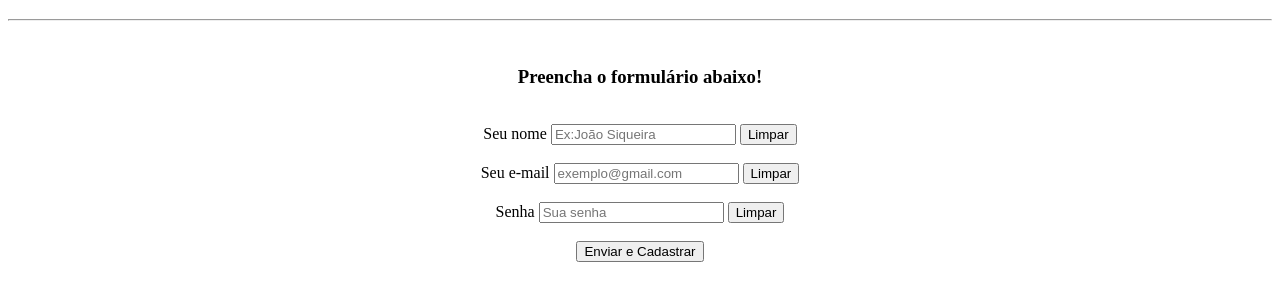
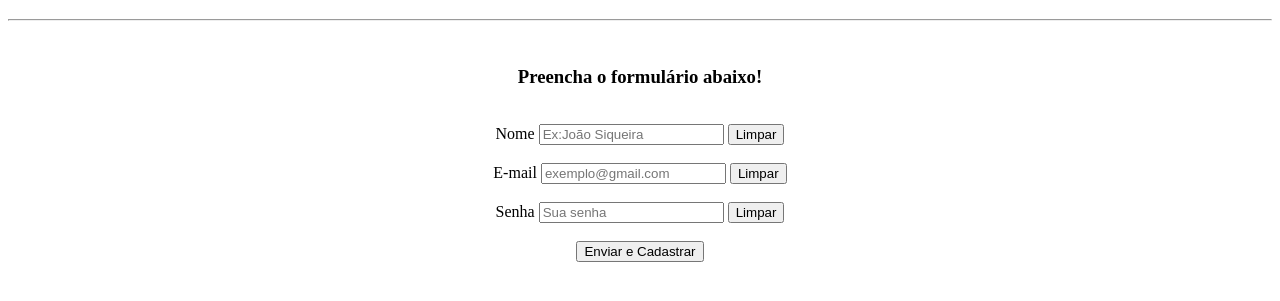
Before and after one commit to SiqueiraCSS/curso_ebac_frontent, a plain HTML site: page Curso HTML/index.html in a window 1280 px wide. Shown: the part 61-362 px from the top of the page. Drawn offline with Linux system fonts and the light colour scheme.

Commit message:
Curso HTML

```diff
--- a/Curso HTML/index.html
+++ b/Curso HTML/index.html
@@ -14,16 +14,16 @@
         <h3>Preencha o formulário abaixo!</h3>
         <br>
         <form>
-            <label>Seu nome</label>
-            <input type="text" placeholder="Ex:João Siqueira"> <button type="reset">Limpar</button>
+            <label for="Nome">Nome</label>
+            <input id="Seu nome" type="text" placeholder="Ex:João Siqueira"> <button type="reset">Limpar</button>
             <br>
             <br>
-            <label>Seu e-mail</label>
-            <input type="email"placeholder="exemplo@gmail.com"> <button type="reset">Limpar</button>
+            <label for="email">E-mail</label>
+            <input id="email" type="email"placeholder="exemplo@gmail.com"> <button type="reset">Limpar</button>
             <br>
             <br>
-            <label>Senha</label>
-            <input type="password"placeholder="Sua senha"> <button type="reset">Limpar</button>
+            <label for="Sua senha">Senha</label>
+            <input id="Senha" type="password"placeholder="Sua senha"> <button type="reset">Limpar</button>
             <br>
             <br>
             <button type="submit">Enviar e Cadastrar</button>
```
